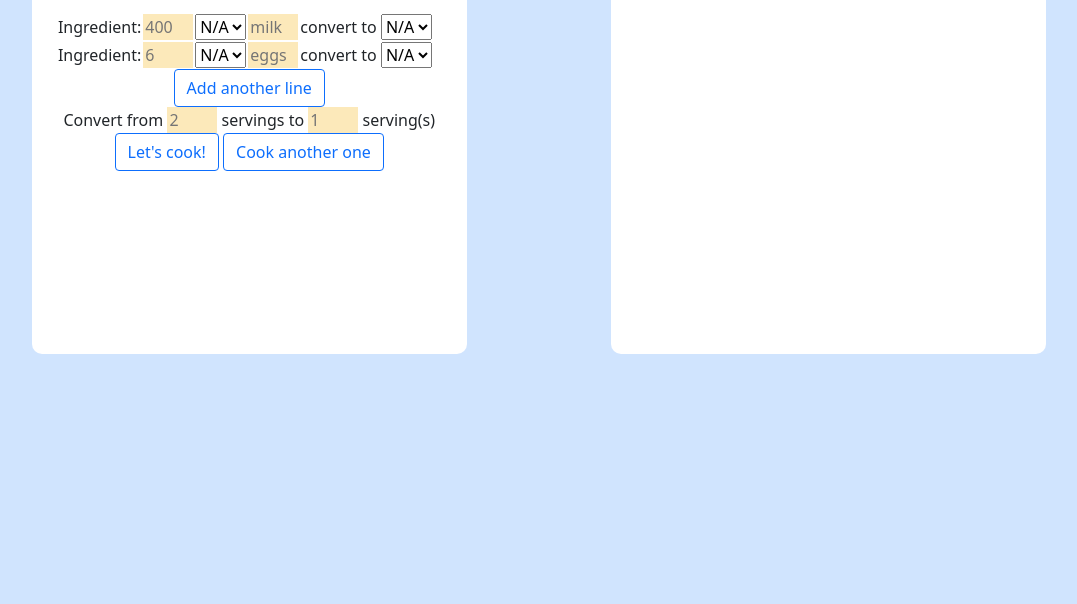
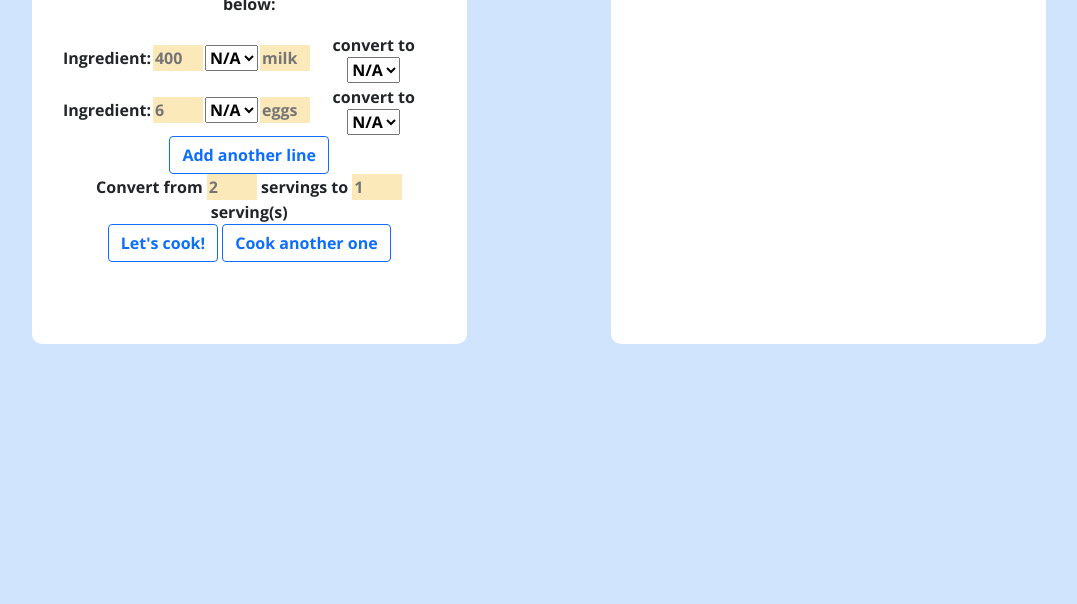
Before and after one commit to wppqywq/mcwics, a plain HTML site: page index.html in a window 1280 px wide. Shown: the part 196-800 px from the top of the page, without its empty margins (101-1178 px from the left). Drawn offline with nearby package versions, Linux system fonts and the light colour scheme.

Commit message:
added fonts

```diff
--- a/index.html
+++ b/index.html
@@ -12,6 +12,11 @@
     <script src="https://code.jquery.com/jquery-1.12.1.js"
         integrity="sha256-VuhDpmsr9xiKwvTIHfYWCIQ84US9WqZsLfR4P7qF6O8=" crossorigin="anonymous"></script>
 
+
+
+    <link rel="preconnect" href="https://fonts.googleapis.com">
+    <link rel="preconnect" href="https://fonts.gstatic.com" crossorigin>
+    <link href="https://fonts.googleapis.com/css2?family=Open+Sans:wght@700&display=swap" rel="stylesheet">
 
     <link rel="stylesheet" href="https://cdn.jsdelivr.net/npm/bootstrap@5.1.3/dist/css/bootstrap.min.css"
         rel="stylesheet" integrity="sha384-1BmE4kWBq78iYhFldvKuhfTAU6auU8tT94WrHftjDbrCEXSU1oBoqyl2QvZ6jIW3"
--- a/style.css
+++ b/style.css
@@ -1,6 +1,9 @@
+* {
+    font-family: 'Open Sans', sans-serif;
+  }
 
 body{
-    margin-top: 50px;
+    margin-top: 40px;
     margin-bottom: 50px;
     margin-left: 50px;
     margin-right: 50px;
@@ -39,10 +42,11 @@ input{
     width:50px;
 }
 
+
 #left-content {
     background-color: white;
     border-radius: 10px;
-    padding: 15px 25px;
+    padding: 20px 30px;
     display: flex;
     height: 500px;
     flex-direction: column;
@@ -52,7 +56,7 @@ input{
 #right-content {
     background-color: white;
     border-radius: 10px;
-    padding: 15px 25px;
+    padding: 20px 30px;
     display: flex;
     height: 500px;
     flex-direction: column;
```
